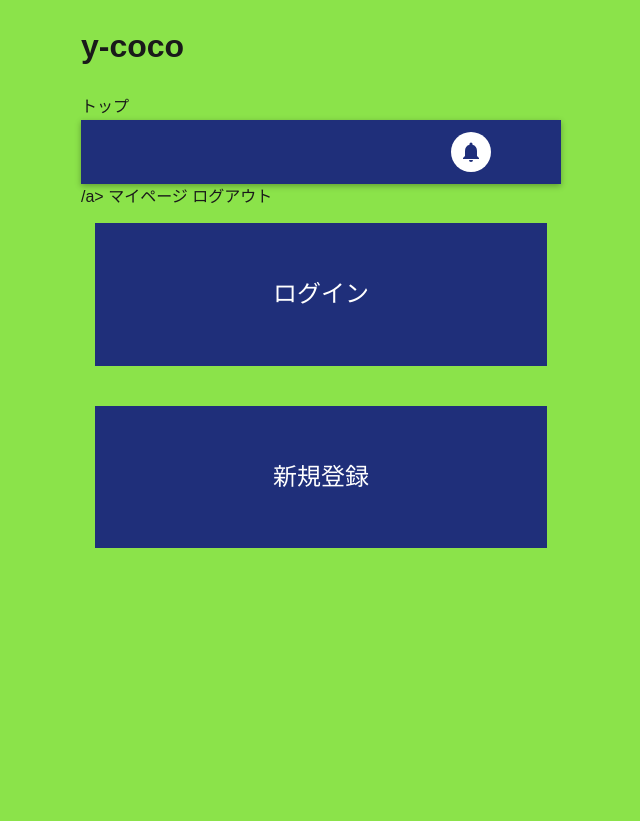
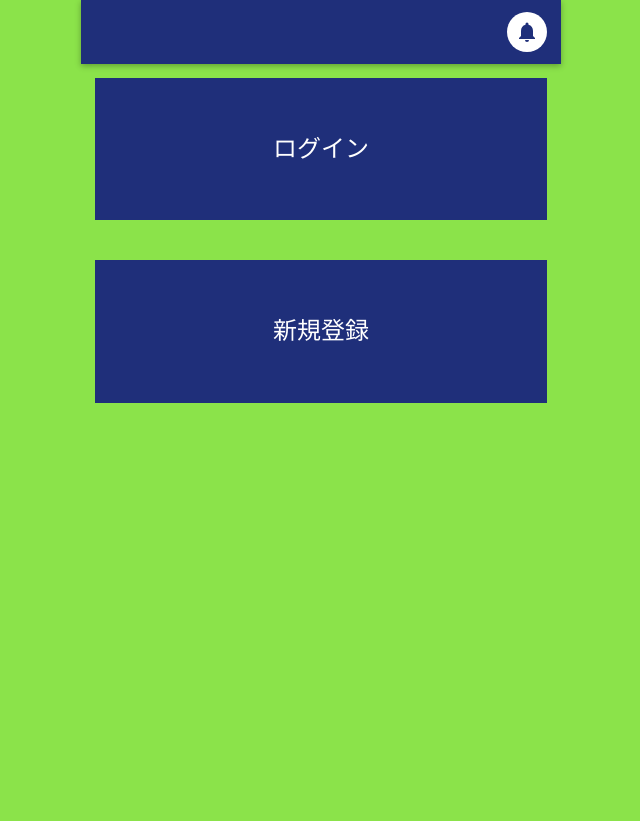
Before and after one commit to is25itot/y-coco, a Flask app: page / in a window 1280 px wide. Shown: the whole page, without its empty margins (319-959 px from the left). After the commit the page ends 403 px from the top, so only its background shows below. Run offline with Flask 3, Linux system fonts and the light colour scheme; the visitor is signed in with stand-in values (Sample User, id 1).

Commit message:
エラーを修正

```diff
--- a/y_coco/templates/header.html
+++ b/y_coco/templates/header.html
@@ -1,18 +1,3 @@
-<!DOCTYPE html>
-<html lang="ja">
-<head>
-    <meta charset="UTF-8">
-    <meta name="viewport" content="width=device-width, initial-scale=1.0">
-    <title>y-coco</title>
-    <link rel="stylesheet" href="{{ url_for('static', filename='style.css') }}">
-</head>
-<body>
-    <header>
-        <div class="header-container">
-            <h1 class="logo"><a href="{{ url_for('index') }}">y-coco</a></h1>
-            <nav class="nav-menu">
-                <a href="{{ url_for('index') }}">トップ{# ヘッダー。base.html から include される。
-   使う変数(各画面で {% set %}): header_mode('search'|'back'|なし), search_url, back_url, post_url, header_title #}
 {% set cur_user = session.get('user') %}
 <header class="app-header">
   <div class="h-left">
@@ -34,32 +19,10 @@
     {% if cur_user and cur_user.admin_flg %}
       <a class="header-link" href="{{ url_for('logout.logout') }}">ログアウト</a>
     {% elif cur_user %}
-      <a class="icon-circle" href="{{ url_for('account.notifications') }}" aria-label="通知">
+      <a class="icon-circle" href="{{ url_for('user.notifications') }}" aria-label="通知">
         <svg viewBox="0 0 24 24"><path d="M12 22a2 2 0 0 0 2-2h-4a2 2 0 0 0 2 2zm6-6v-5c0-3.1-1.6-5.6-4.5-6.3V4a1.5 1.5 0 0 0-3 0v.7C7.6 5.4 6 7.9 6 11v5l-2 2v1h16v-1z"/></svg>
         {% if unread_count %}<span class="badge">{{ unread_count }}</span>{% endif %}
       </a>
     {% endif %}
   </div>
-</header>/a>
-                {% if session.get('user') %}
-                    <a href="{{ url_for('user.myaccount') }}">マイページ</a>
-                    <a href="{{ url_for('logout') }}">ログアウト</a>
-                {% else %}
-                    <a href="{{ url_for('login') }}">ログイン</a>
-                    <a href="{{ url_for('user.register') }}">新規登録</a>
-                {% endif %}
-            </nav>
-        </div>
-    </header>
-
-    {% with messages = get_flashed_messages() %}
-      {% if messages %}
-        <div class="flash-messages">
-          {% for message in messages %}
-            <p class="flash-message">{{ message }}</p>
-          {% endfor %}
-        </div>
-      {% endif %}
-    {% endwith %}
-
-    <main>
+</header>
```
